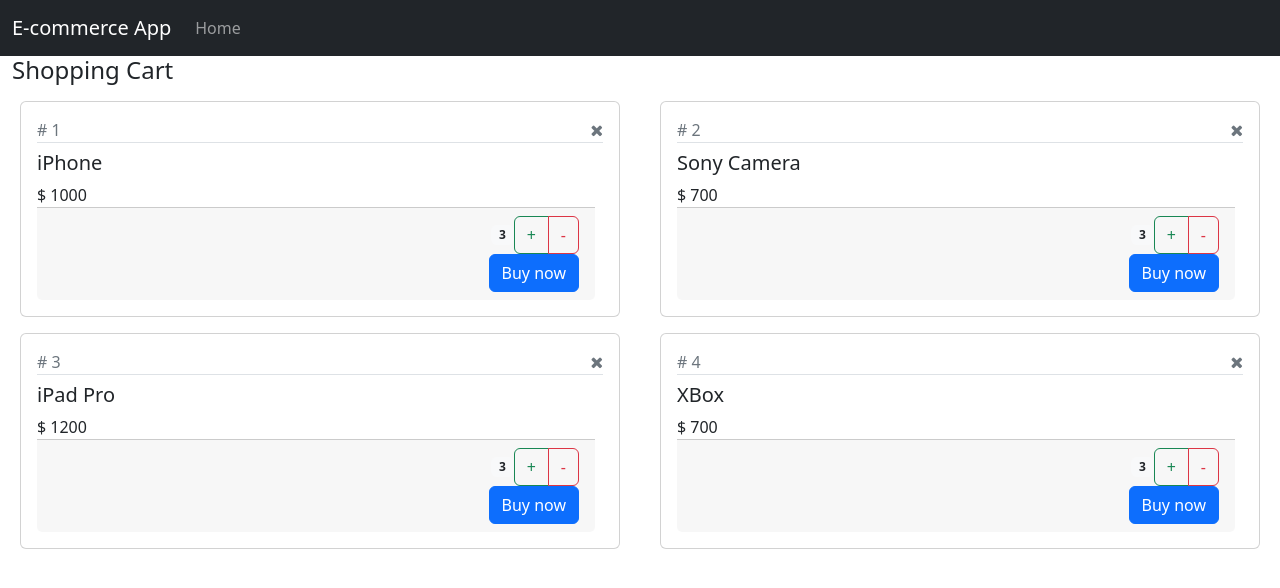
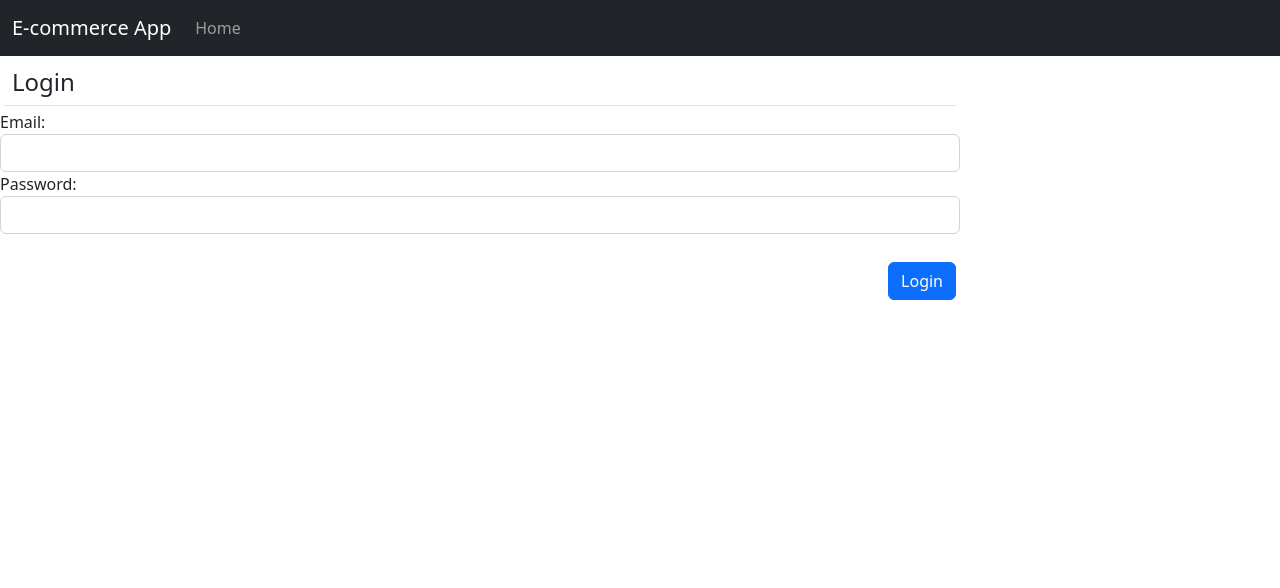
Before and after one commit to jhimy-michel/e-commerce, a React (Create React App) app: page / in a window 1280 px wide. Shown: the top 588 px of the page. Built offline with nearby package versions, Linux system fonts and the light colour scheme.

Commit message:
adding login form

```diff
--- a/src/App.tsx
+++ b/src/App.tsx
@@ -1,14 +1,16 @@
-import React from "react";
-import CustomerList from "./CustomerList";
-import NavBar from "./NavBar";
-import ShoppingCart from "./ShoppingCart";
+import React from 'react';
+import CustomerList from './CustomerList';
+import Login from './Login';
+import NavBar from './NavBar';
+import ShoppingCart from './ShoppingCart';
 
 const App = (): JSX.Element => {
   return (
     <div>
       <NavBar />
       {/* <CustomerList /> */}
-      <ShoppingCart/>
+      {/* <ShoppingCart/> */}
+      <Login />
     </div>
   );
 };
--- /dev/null
+++ b/src/Login.tsx
@@ -0,0 +1,44 @@
+import React, { useState } from 'react';
+
+const Login = (): JSX.Element => {
+  const [email, setEmail] = useState<string>('');
+  const [password, setPassword] = useState<string>('');
+  const [message, setMessage] = useState<React.ReactNode>(<></>);
+
+  const handleLogin = (): void => {
+    if (email === 'test@gmail.com' && password === '123') {
+      console.log('you are in');
+      setMessage(<span className="text-success">Successfully logged-in</span>);
+    } else {
+      setMessage(<span className="text-danger">Invalid Login, please try again</span>);
+    }
+  };
+
+  return (
+    <div className="col-lg-9">
+      <h4 className="m-1 p-2 border-bottom">Login</h4>
+      <div className="form-group form-row">
+        <label className="col-lg-4">Email:</label>
+        <input type="text" className="form-control" value={email} onChange={(e) => setEmail(e.target.value)} />
+
+        <label className="col-lg-4">Password:</label>
+        <input
+          type="password"
+          className="form-control"
+          value={password}
+          onChange={(e) => setPassword(e.target.value)}
+        />
+      </div>
+
+      <div className="text-end m-1">
+        {message}
+        <br/>
+        <button className="btn btn-primary" onClick={handleLogin}>
+          Login
+        </button>
+      </div>
+    </div>
+  );
+};
+
+export default Login;
```
Also changed, not shown: 1 other file (tests, documents, lock files or other folders).
